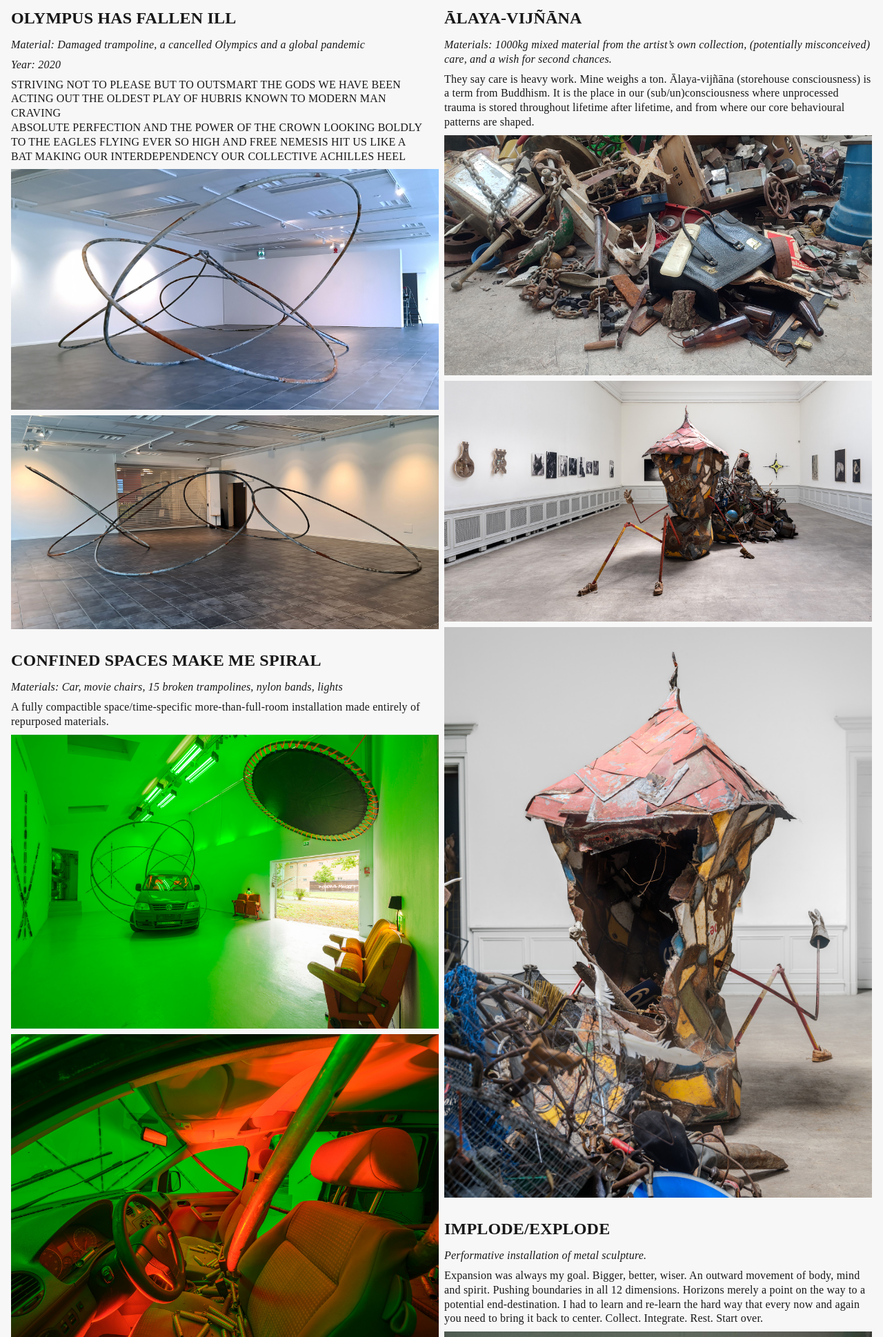
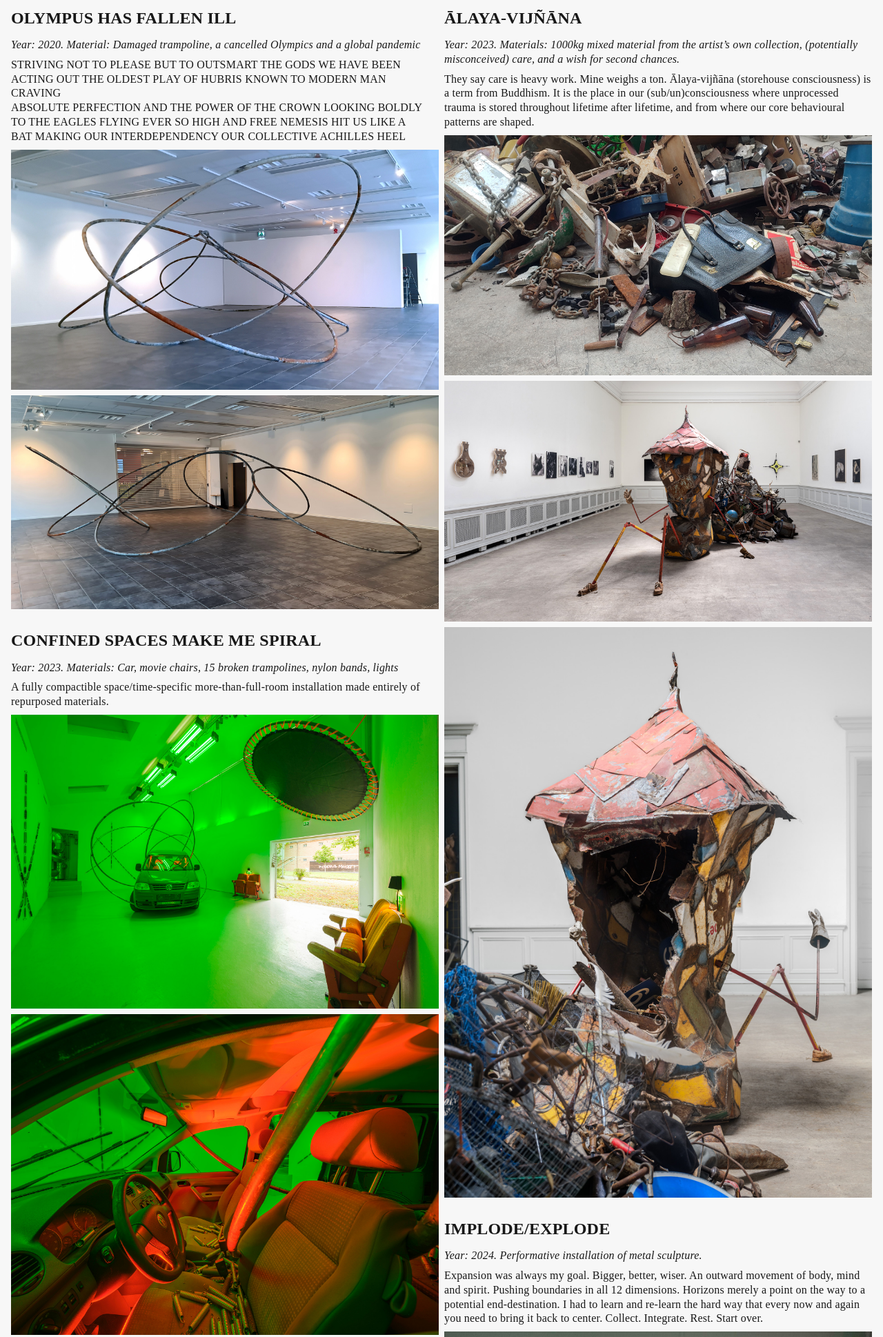
Before and after one commit to jonasjohansson/multiversalstudios.org, a plain HTML site: page index.html in a window 1280 px wide. Shown: the part 429-2367 px from the top of the page at 69% size. Drawn offline with Linux system fonts and the light colour scheme.

Commit message:
Update index.html

```diff
--- a/index.html
+++ b/index.html
@@ -43,8 +43,7 @@
     <main>
       <article id="olympus">
         <h2>OLYMPUS HAS FALLEN ILL</h2>
-        <p><em>Material: Damaged trampoline, a cancelled Olympics and a global pandemic</em></p>
-        <p><em>Year: 2020</em></p>
+        <p><em>Year: 2020. Material: Damaged trampoline, a cancelled Olympics and a global pandemic</em></p>
         <p>
           STRIVING NOT TO PLEASE BUT TO OUTSMART THE GODS WE HAVE BEEN ACTING OUT THE OLDEST PLAY OF HUBRIS KNOWN TO MODERN MAN CRAVING<br />ABSOLUTE
           PERFECTION AND THE POWER OF THE CROWN LOOKING BOLDLY TO THE EAGLES FLYING EVER SO HIGH AND FREE NEMESIS HIT US LIKE A<br />BAT
@@ -56,7 +55,7 @@
 
       <article id="confined-spaces-make-me-spiral">
         <h2>CONFINED SPACES MAKE ME SPIRAL</h2>
-        <p><em>Materials: Car, movie chairs, 15 broken trampolines, nylon bands, lights</em></p>
+        <p><em>Year: 2023. Materials: Car, movie chairs, 15 broken trampolines, nylon bands, lights</em></p>
         <p>A fully compactible space/time-specific more-than-full-room installation made entirely of repurposed materials.</p>
         <figure>
           <img src="images/2023-lior-nonne-malue-hansen-confined-spaces-make-me-spiral-01.jpg" alt="Confined Spaces Make Me Spiral" />
@@ -73,8 +72,8 @@
         <h2>I AM NATURE LOOKING INTO NATURE</h2>
         <p>
           <em>
-            Materials: Steel, acrylic mirror, rust-dyed canvas, nylon net, fresh mosses from an area highly affected by radioactive
-            pollution
+            Year: 2019. Materials: Steel, acrylic mirror, rust-dyed canvas, nylon net, fresh mosses from an area highly affected by
+            radioactive pollution
           </em>
         </p>
         <p>
@@ -97,8 +96,8 @@
         <h2>ĀLAYA-VIJÑĀNA</h2>
         <p>
           <em>
-            Materials: 1000kg mixed material from the artist’s own collection, (potentially misconceived) care, and a wish for second
-            chances.
+            Year: 2023. Materials: 1000kg mixed material from the artist’s own collection, (potentially misconceived) care, and a wish for
+            second chances.
           </em>
         </p>
         <p>
@@ -113,7 +112,7 @@
 
       <article id="implode-explode">
         <h2>IMPLODE/EXPLODE</h2>
-        <p><em>Performative installation of metal sculpture.</em></p>
+        <p><em>Year: 2024. Performative installation of metal sculpture.</em></p>
         <p>
           Expansion was always my goal. Bigger, better, wiser. An outward movement of body, mind and spirit. Pushing boundaries in all 12
           dimensions. Horizons merely a point on the way to a potential end-destination. I had to learn and re-learn the hard way that every
@@ -126,7 +125,7 @@
 
       <article id="an-inflexible-flex-when-told-to-jump-ask-why">
         <h2>AN INFLEXIBLE FLEX | WHEN TOLD TO JUMP ASK WHY</h2>
-        <p><em>Materials: Old trampoline parts, straps, fluorescent spray paint</em></p>
+        <p><em>Year: 2024. Materials: Old trampoline parts, straps, fluorescent spray paint</em></p>
         <p>
           My paper-documented inflexible brain bends over backwards to jump through the bureaucratically eroding loopholes of the societal
           gameplay to eliminate entropy in the polished introverse named Sweden. Breaking the norms is a full-time job on a no time dime.
```
